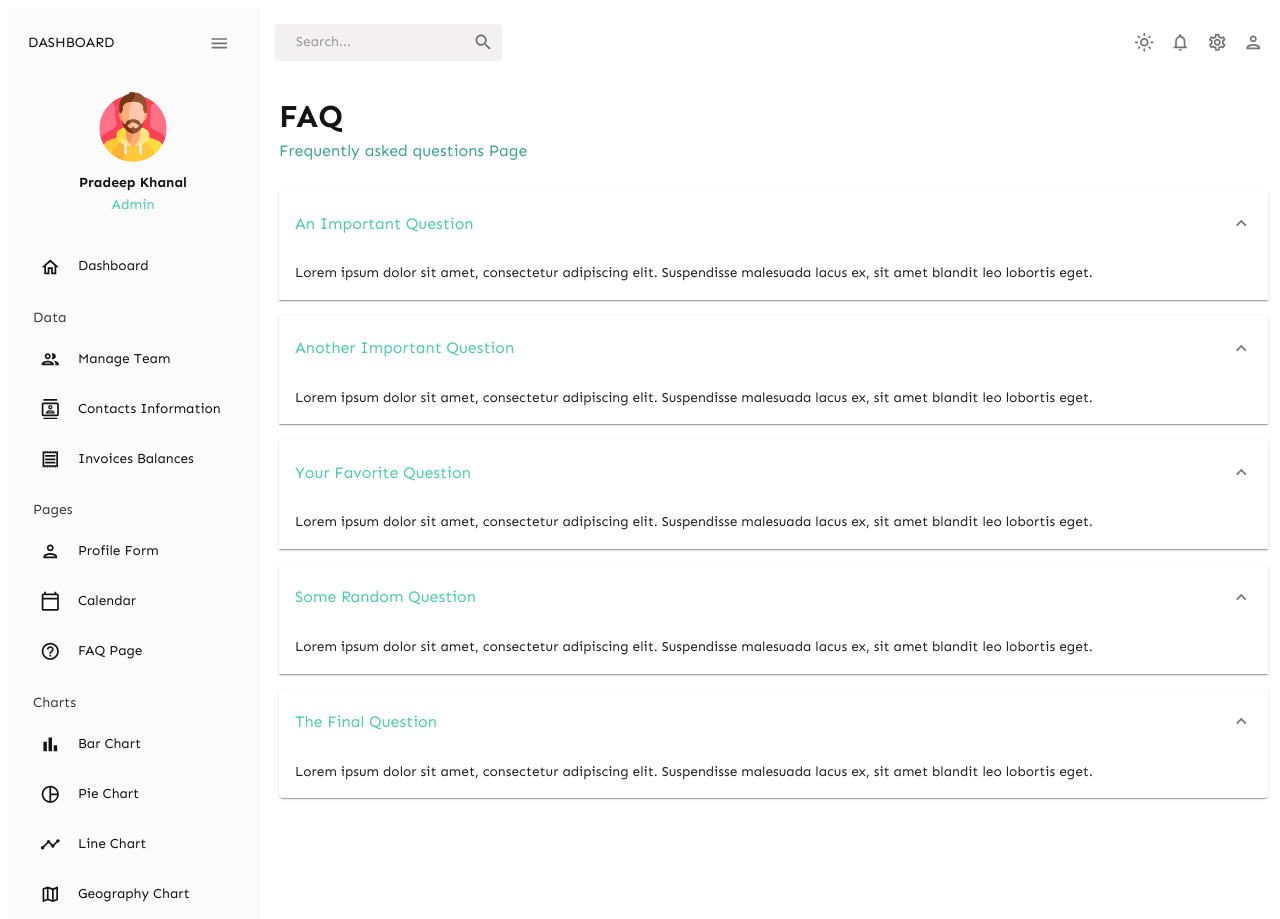
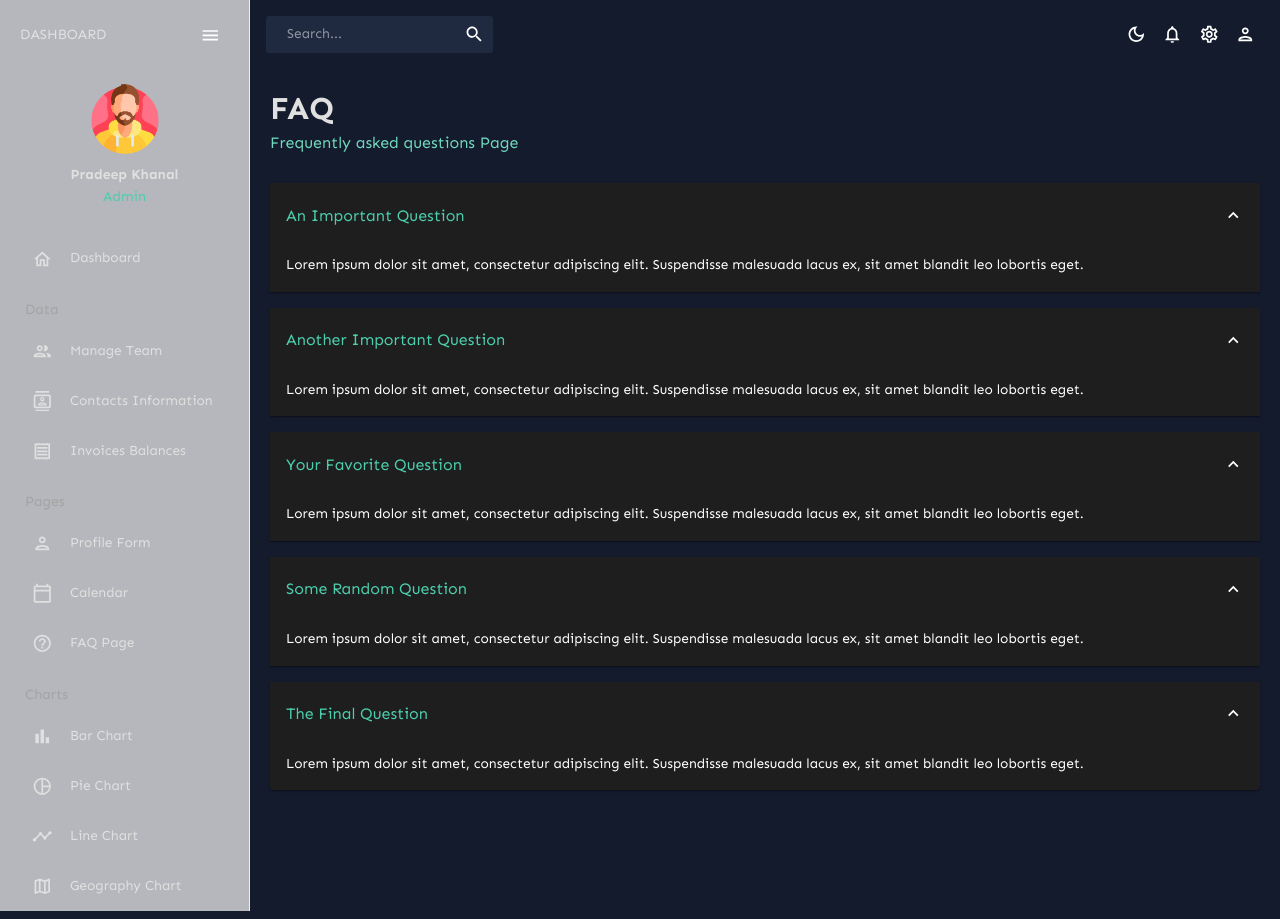
Before and after one commit to pradeepkhanal23/react-dashboard, a React (Vite) app: page /faq in a window 1280 px wide. Built offline with nearby package versions, Linux system fonts and the light colour scheme.

Commit message:
dark mode issue , cssbasline problem

```diff
--- a/src/App.jsx
+++ b/src/App.jsx
@@ -12,7 +12,7 @@ import Bar from "./views/bar";
 import Pie from "./views/pie";
 import Line from "./views/line";
 import Geo from "./views/geography";
-import { ThemeProvider } from "@mui/material";
+import { CssBaseline, ThemeProvider } from "@mui/material";
 import { ColorModeContext, useMode } from "../theme";
 
 function App() {
@@ -21,6 +21,7 @@ function App() {
   return (
     <ColorModeContext.Provider value={colorMode}>
       <ThemeProvider theme={theme}>
+        <CssBaseline />
         <Router>
           <div className="app">
             <Sidebar />
--- a/theme.js
+++ b/theme.js
@@ -199,12 +199,12 @@ export const ColorModeContext = createContext({
 });
 
 export const useMode = () => {
-  const [mode, setMode] = useState("light");
+  const [mode, setMode] = useState("dark");
 
   const colorMode = useMemo(
     () => ({
       toggleColorMode: () =>
-        setMode((prev) => (prev === "dark" ? "light" : "dark")),
+        setMode((prev) => (prev === "light" ? "dark" : "light")),
     }),
     []
   );
```
